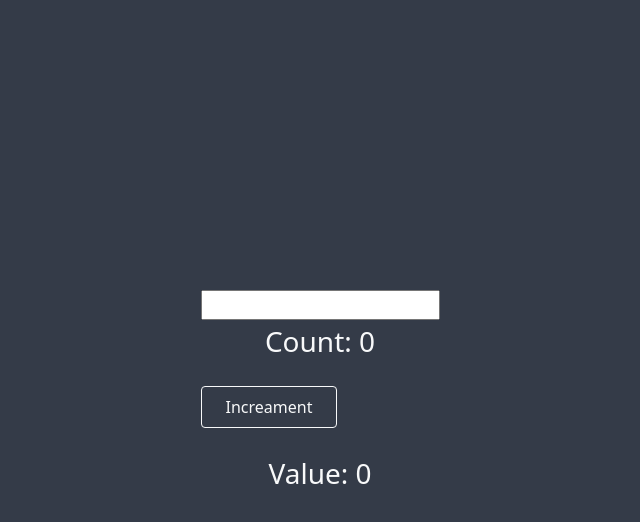
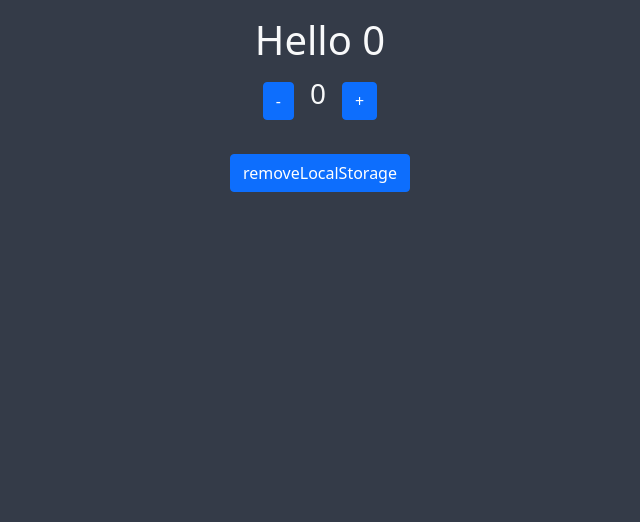
Before and after one commit to sha0002/React.Js-Project-Practice, a React (Vite) app: page / in a window 1280 px wide. Shown: the top 522 px of the page, without its empty margins (320-960 px from the left). Built offline with nearby package versions, Linux system fonts and the light colour scheme.

Commit message:
Practice for contextApi & localStorage

```diff
--- a/src/App.jsx
+++ b/src/App.jsx
@@ -5,6 +5,8 @@ import Posts from './crud/Posts'
 import Cal from './Calculator/Cal'
 import Todos from './Todos/todos'
 import UseMemo from './UseMemo/UseMemo'
+import { Counter } from './UseContext/Counter'
+import { BioProvider } from './UseContext/ContextPrac'
 // import MyComponent from './Todo/Timeset'
 // import TodoAgain from './Todo/Todo-Again'
 // import Posts from './crud system/Posts'
@@ -25,7 +27,11 @@ function App() {
 
       {/* <Todos /> */}
 
-      <UseMemo />
+      {/* <UseMemo /> */}
+
+      <BioProvider>
+        <Counter />
+      </BioProvider>
 
 
 
--- /dev/null
+++ b/src/UseContext/ContextPrac.jsx
@@ -0,0 +1,39 @@
+import { createContext, useContext, useEffect, useState } from "react";
+
+export const BioContext = createContext()
+
+export const useAuth = () => useContext(BioContext)
+
+export const BioProvider = ({ children }) => {
+
+    const [counter, setCounter] = useState(0)
+
+    useEffect(() => {
+        const saved = localStorage.getItem("count")
+        if (saved) {
+            setCounter(JSON.parse(saved))
+        }
+    }, [])
+
+
+    const increment = () => {
+        setCounter(counter + 1)
+        localStorage.setItem("count", JSON.stringify(counter))
+    }
+
+    const decrement = () => {
+        setCounter(counter - 1)
+        localStorage.setItem("count", JSON.stringify(counter))
+    }
+
+    const removeLocalStorage = () => {
+        setCounter(0)
+        localStorage.removeItem("count", JSON.stringify(counter))
+    }
+
+    return (
+        <BioContext.Provider value={{ counter, setCounter, increment, decrement, removeLocalStorage }}>
+            {children}
+        </BioContext.Provider>
+    )
+}
--- /dev/null
+++ b/src/UseContext/Counter.jsx
@@ -0,0 +1,27 @@
+import React from 'react'
+import { useAuth } from './ContextPrac'
+
+export const Counter = () => {
+
+    const { counter, setCounter, decrement, increment, removeLocalStorage } = useAuth()
+
+    return (
+        <div className=''>
+            <h1 className='text-light mt-3 text-center'>Hello {counter}</h1>
+            <div className='d-flex justify-content-center align-items-center'>
+
+                <button type="button" className='btn btn-primary' onClick={decrement}>-</button>
+                {/* <button type="button" className='btn btn-primary' onClick={() => { setCounter(counter - 1) }}>-</button> */}
+                <p className='text-light fs-3 px-3'>
+                    {counter}
+                </p>
+                {/* <button type="button" className='btn btn-primary' onClick={() => { setCounter(counter + 1) }}>+</button> */}
+                <button type="button" className='btn btn-primary' onClick={increment}>+</button>
+            </div>
+            <div className='d-flex justify-content-center mt-4'>
+
+                <button type="button" className='btn btn-primary' onClick={removeLocalStorage}>removeLocalStorage</button>
+            </div>
+        </div>
+    )
+}
--- a/src/UseMemo/UseMemo.jsx
+++ b/src/UseMemo/UseMemo.jsx
@@ -24,6 +24,9 @@ export default function UseMemo() {
     return (
         <div className='d-flex justify-content-center align-items-center' style={{ height: "100vh" }}>
             <div className='py-5'>
+
+                <h2 className='text-light mb-5'>Use Memo Practice</h2>
+
                 <input type="number" onChange={(e) => setInput(e.target.value)} />
                 <p className='text-light text-center m-0 fs-3'>Count: {count}</p>
                 <button type="button" className='py-2 px-4 my-4 btn btn-outline-light' onClick={() => setCount(count + 1)} >Increament</button>
```
